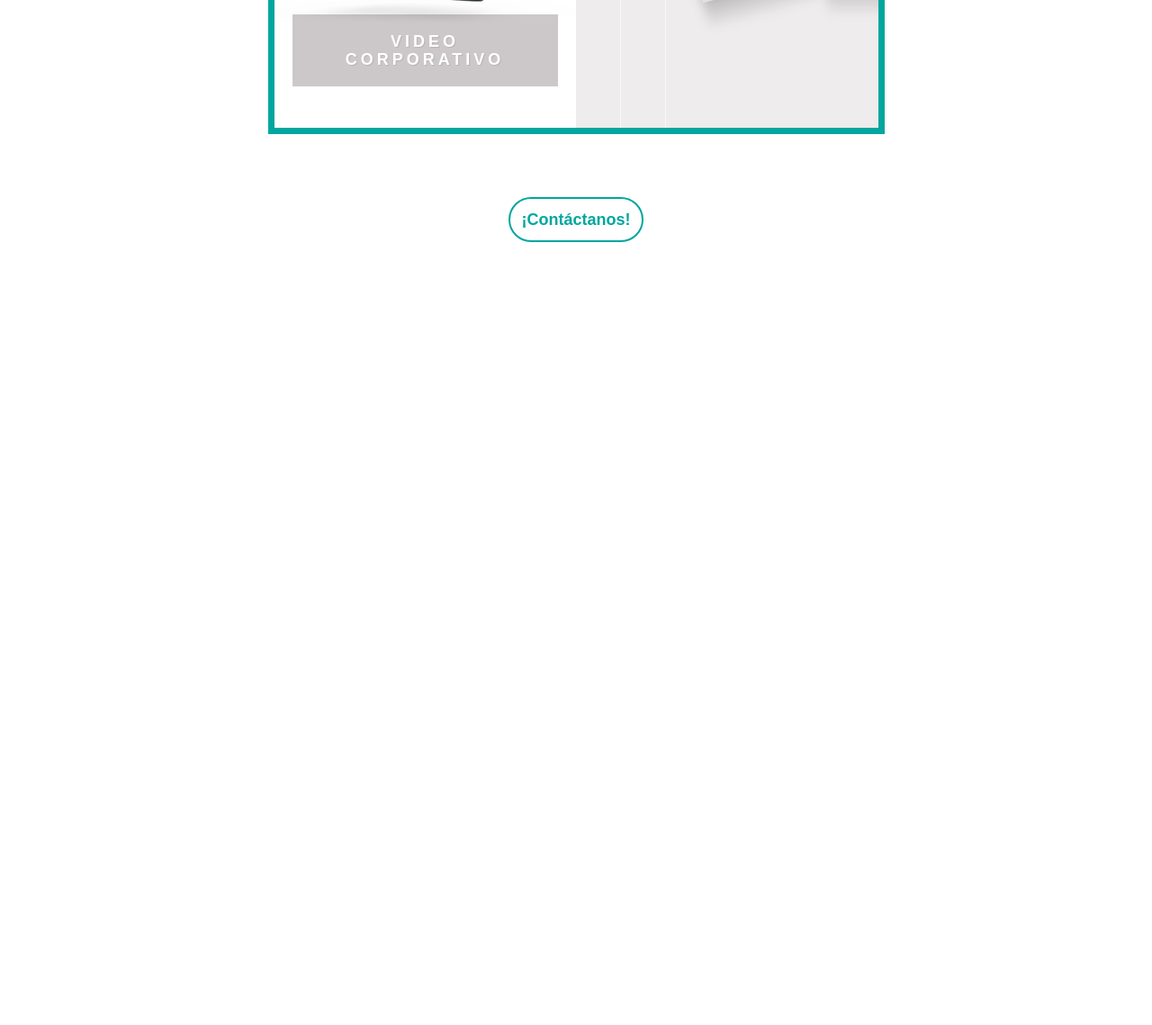
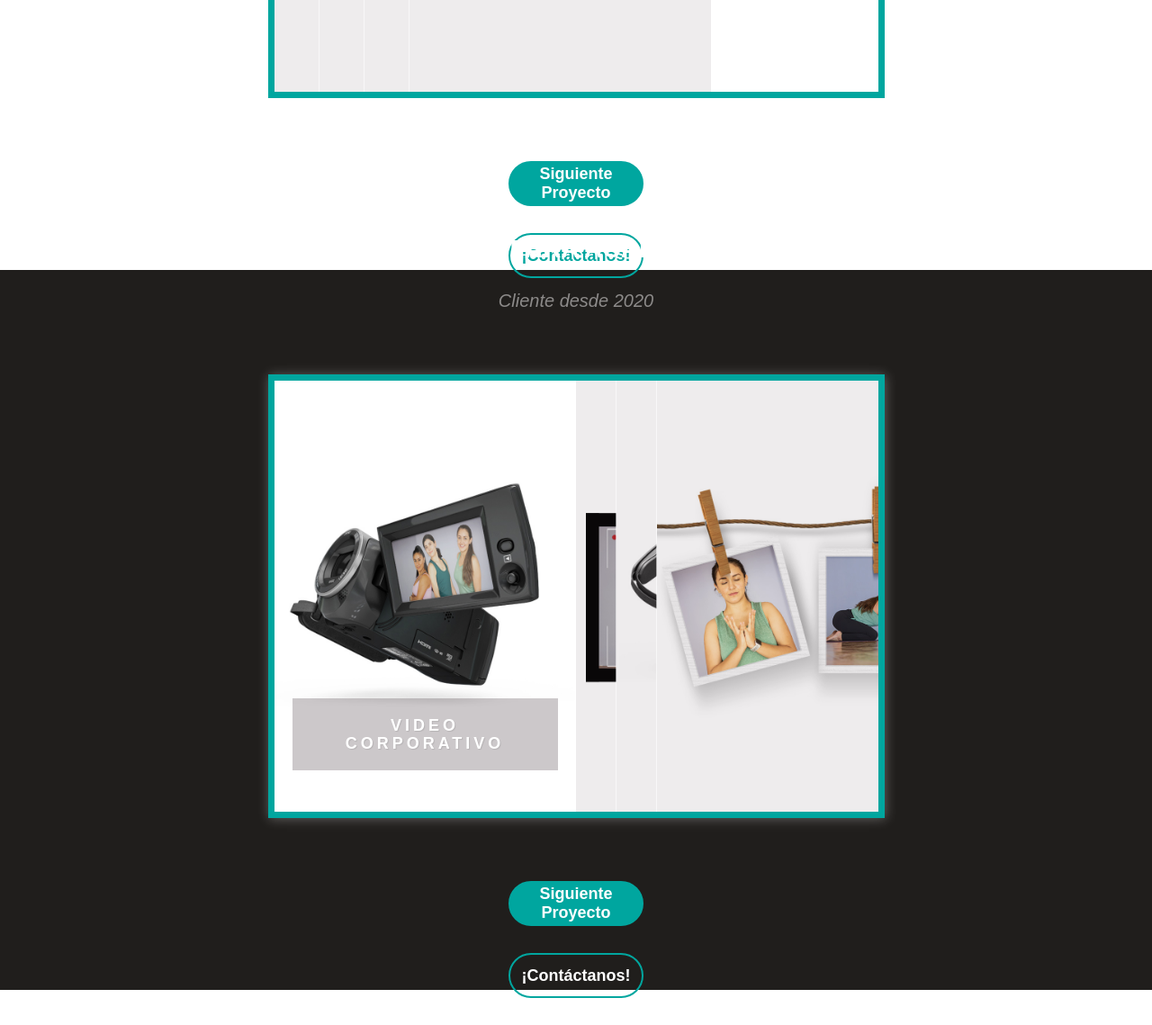
Before and after one commit to luiznaiper/plus-new, a website: page portafolio/produccion-audiovisual.html in a window 1280 px wide. Shown: the part 1300-2439 px from the top of the page at 90% size. Before the commit the page ends 1600 px from the top, so only its background shows below. Drawn offline with Linux system fonts and the light colour scheme.

Commit message:
:construction: Add Unidanza audiovisuales

```diff
--- a/portafolio/produccion-audiovisual.html
+++ b/portafolio/produccion-audiovisual.html
@@ -165,9 +165,67 @@
           </div>
           <!-- ia-container -->
           <div class="next-project-btn">
-            <!-- <a class="button secondary-btn" href="#marketing-volvo"
+            <a class="button secondary-btn" href="#media-unidanza"
               >Siguiente Proyecto</a
-            > -->
+            >
+            <a class="button main-btn" href="../contacto.html">¡Contáctanos!</a>
+          </div>
+        </section>
+      </div>
+    </section>
+    <section id="media-unidanza" class="single-portfolio">
+      <div class="container">
+        <div class="container__up-text">
+          <h4>Audiovisuales para Academia de Danza</h4>
+          <span>Cliente desde 2020</span>
+        </div>
+        <section class="main ia-container-4">
+          <div class="ia-container">
+            <figure>
+              <img
+                src="../src/images/portafolio/produccion-audiovisual/unidanza/produccion-audiovisual-unidanza-1.jpg"
+                alt="Audiovisuales para Academia de Danza"
+              />
+              <input type="radio" name="radio-set" checked="checked" />
+              <figcaption><span>Video corporativo</span></figcaption>
+
+              <figure>
+                <img
+                  src="../src/images/portafolio/produccion-audiovisual/unidanza/produccion-audiovisual-unidanza-2.jpg"
+                  alt="Producción Audiovisual para Academia de Danza"
+                />
+                <input type="radio" name="radio-set" />
+                <figcaption><span>Video Publicitario</span></figcaption>
+
+                <figure>
+                  <img
+                    src="../src/images/portafolio/produccion-audiovisual/unidanza/produccion-audiovisual-unidanza-3.jpg"
+                    alt="Videos Publicitarios para Redes Sociales de Academia de Danza"
+                  />
+                  <input type="radio" name="radio-set" />
+                  <figcaption>
+                    <span>Reel para Redes Sociales</span>
+                  </figcaption>
+
+                  <figure>
+                    <img
+                      src="../src/images/portafolio/produccion-audiovisual/unidanza/produccion-audiovisual-unidanza-4.jpg"
+                      alt="Fotografía para Academia de Danza"
+                    />
+                    <input type="radio" name="radio-set" />
+                    <figcaption>
+                      <span>Fotografía publicitaria</span>
+                    </figcaption>
+                  </figure>
+                </figure>
+              </figure>
+            </figure>
+          </div>
+          <!-- ia-container -->
+          <div class="next-project-btn">
+            <a class="button secondary-btn" href="#media-vaccinstruments"
+              >Siguiente Proyecto</a
+            >
             <a class="button main-btn" href="../contacto.html">¡Contáctanos!</a>
           </div>
         </section>
```
Also changed, not shown: src/images/portafolio/produccion-audiovisual/unidanza/produccion-audiovisual-unidanza-1.jpg (added), src/images/portafolio/produccion-audiovisual/unidanza/produccion-audiovisual-unidanza-2.jpg (added), src/images/portafolio/produccion-audiovisual/unidanza/produccion-audiovisual-unidanza-3.jpg (added), src/images/portafolio/produccion-audiovisual/unidanza/produccion-audiovisual-unidanza-4.jpg (added).
